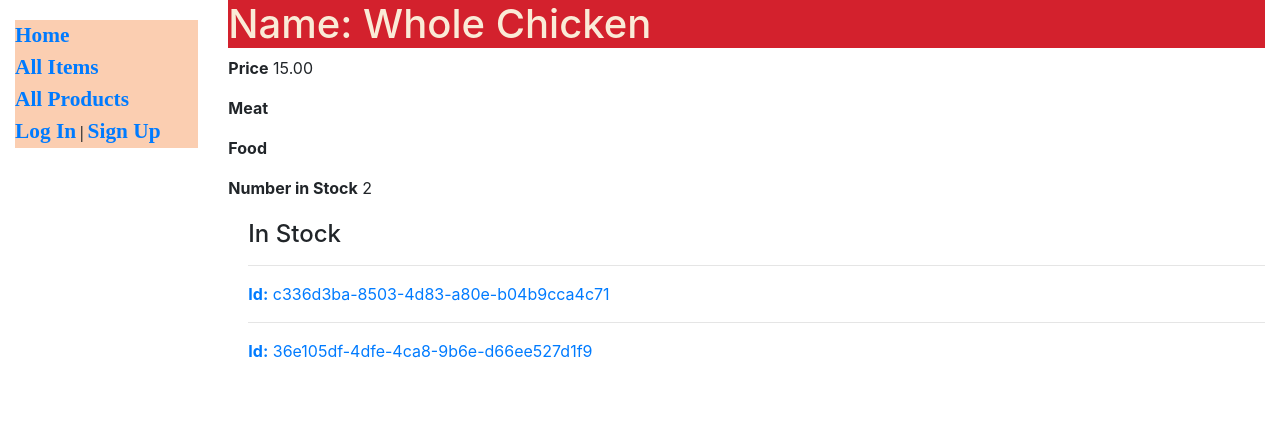
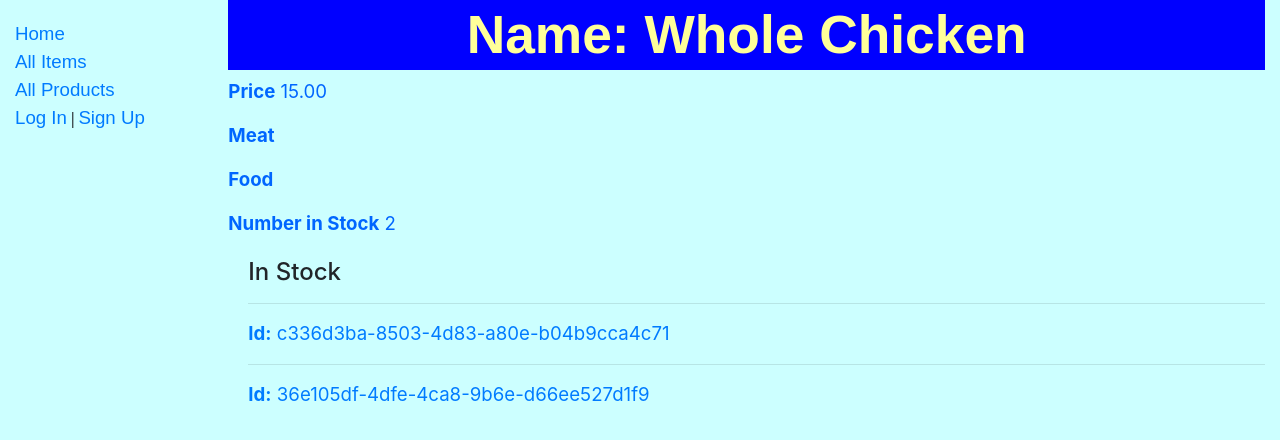
Before and after one commit to pdjenkins/CustomerPortal, a Django app: page /custport/item/1 in a window 1280 px wide. Shown: the top 440 px of the page. Run offline with Django 3.2, Linux system fonts and the light colour scheme; data comes from the database, SQL or seed files in the repository; some libraries are stand-ins or nearby versions.

Commit message:
Update styles.css

```diff
--- a/custport/static/css/styles.css
+++ b/custport/static/css/styles.css
@@ -2,16 +2,41 @@
     margin-top: 20px;
     padding: 0;
     list-style: none;
-    background-color: #FBCEB1;
     font-family: "Fantasy", Cottonwood, Critter, Studz, Herculanum;
     font-weight: bold;
 }
 
 h1 {
-	color: #FAEBD7;
-	background-color: #D3212D;
+	color: #FFFF99;
+	font-size: 40pt;
+	font-family: Arial, Helvetica, sans-serif;
+	font-weight: bold;
+	text-align: center;
+	border: 3px solid blue;
+	background-color: blue;
 }
 
 ul a {
-	font-size: 16pt;
+	font-size: 14pt;
+	font-family: Arial, Helvetica, sans-serif;
+	font-weight: normal
+
 }
+
+body {
+        background-color: #CCFFFF;
+        }
+
+p {
+    color: #0066ff;
+    font-size: 14pt;
+    font-family; Arial, Helvetica, sans-serif;
+
+}
+
+img {
+       display: block;
+       margin-right: auto;
+       margin-left: auto;
+       background-color: #CCFFFF;
+       }
```
